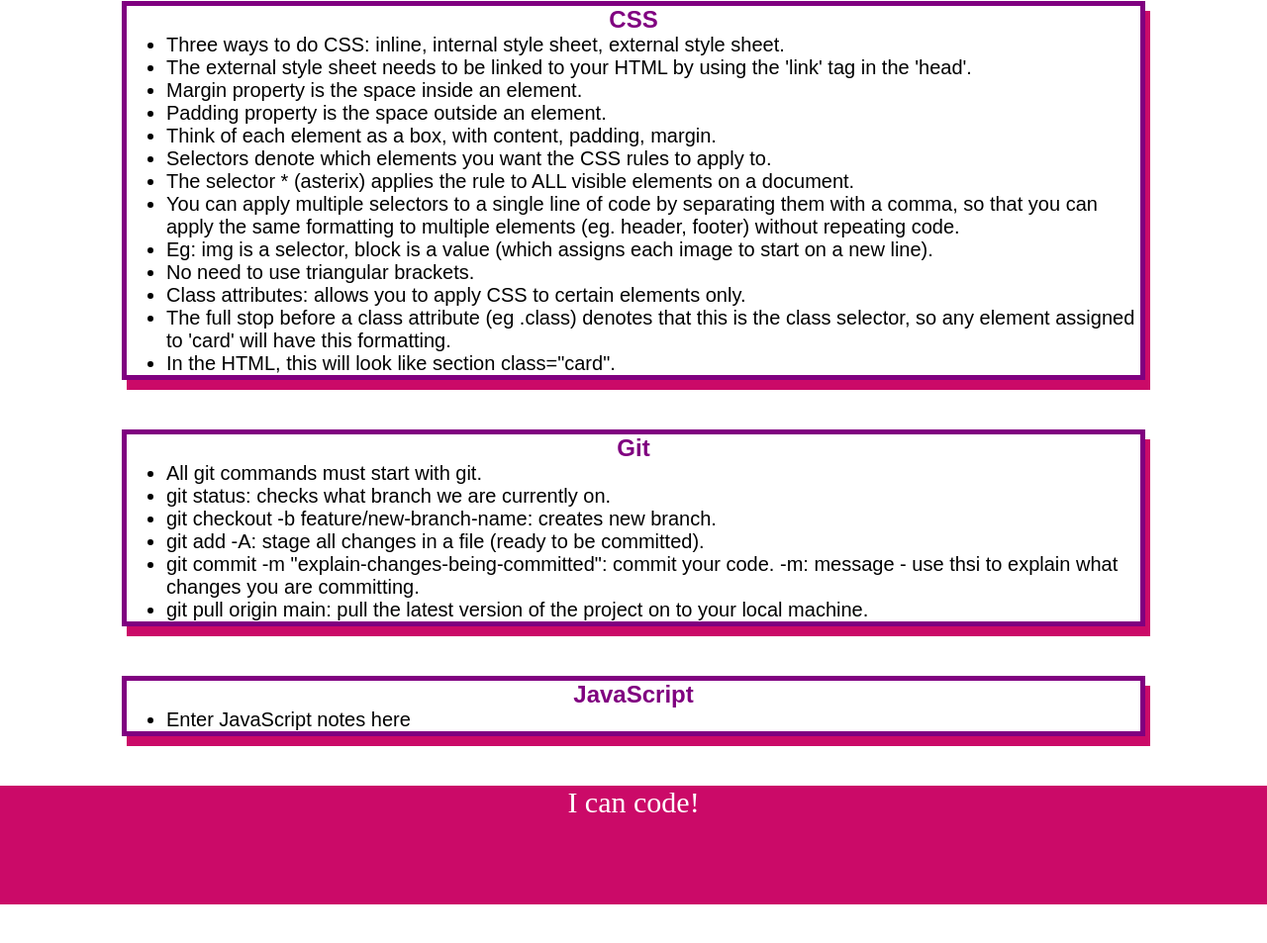
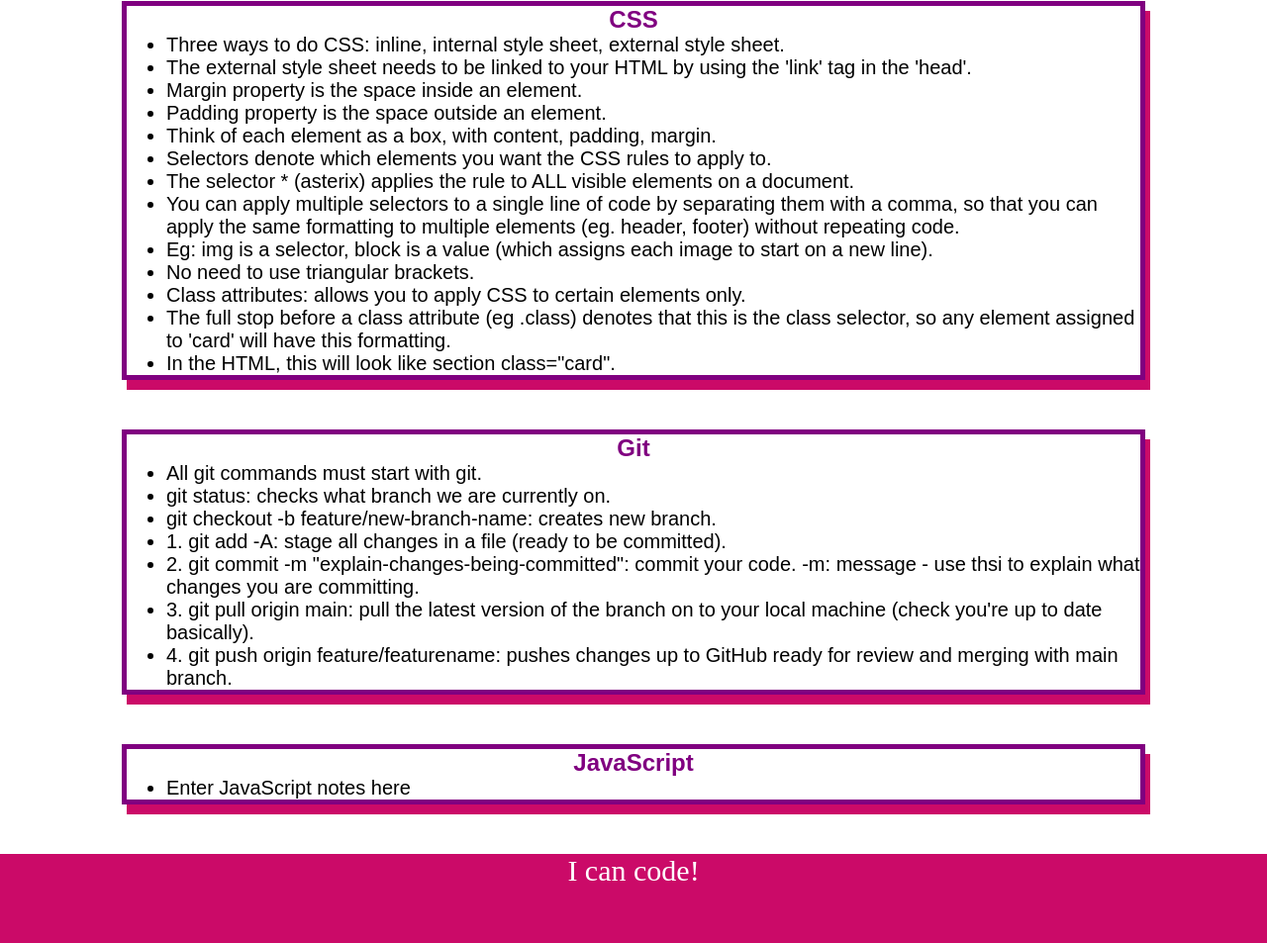
Before and after one commit to kauralane/prework-study-guide, a plain HTML site: page index.html in a window 1280 px wide. Shown: the part 464-1417 px from the top of the page at 99% size. Before the commit the page ends 1378 px from the top, so only its background shows below. Drawn offline with Linux system fonts and the light colour scheme.

Commit message:
additional-git-notes-added

```diff
--- a/index.html
+++ b/index.html
@@ -54,9 +54,11 @@
       <li>All git commands must start with git.</li>
       <li>git status: checks what branch we are currently on.</li>
       <li>git checkout -b feature/new-branch-name: creates new branch.</li>
-      <li>git add -A: stage all changes in a file (ready to be committed).</li>
-      <li>git commit -m "explain-changes-being-committed": commit your code. -m: message - use thsi to explain what changes you are committing.</li>
-      <li>git pull origin main: pull the latest version of the project on to your local machine.</li>
+      <li>1. git add -A: stage all changes in a file (ready to be committed).</li>
+      <li>2. git commit -m "explain-changes-being-committed": commit your code. -m: message - use thsi to explain what changes you are committing.</li>
+      <li>3. git pull origin main: pull the latest version of the branch on to your local machine (check you're up to date basically).</li>
+      <li>4. git push origin feature/featurename: pushes changes up to GitHub ready for review and merging with main branch.</li>
+      </li>
     </ul>
   </section>
 
```
